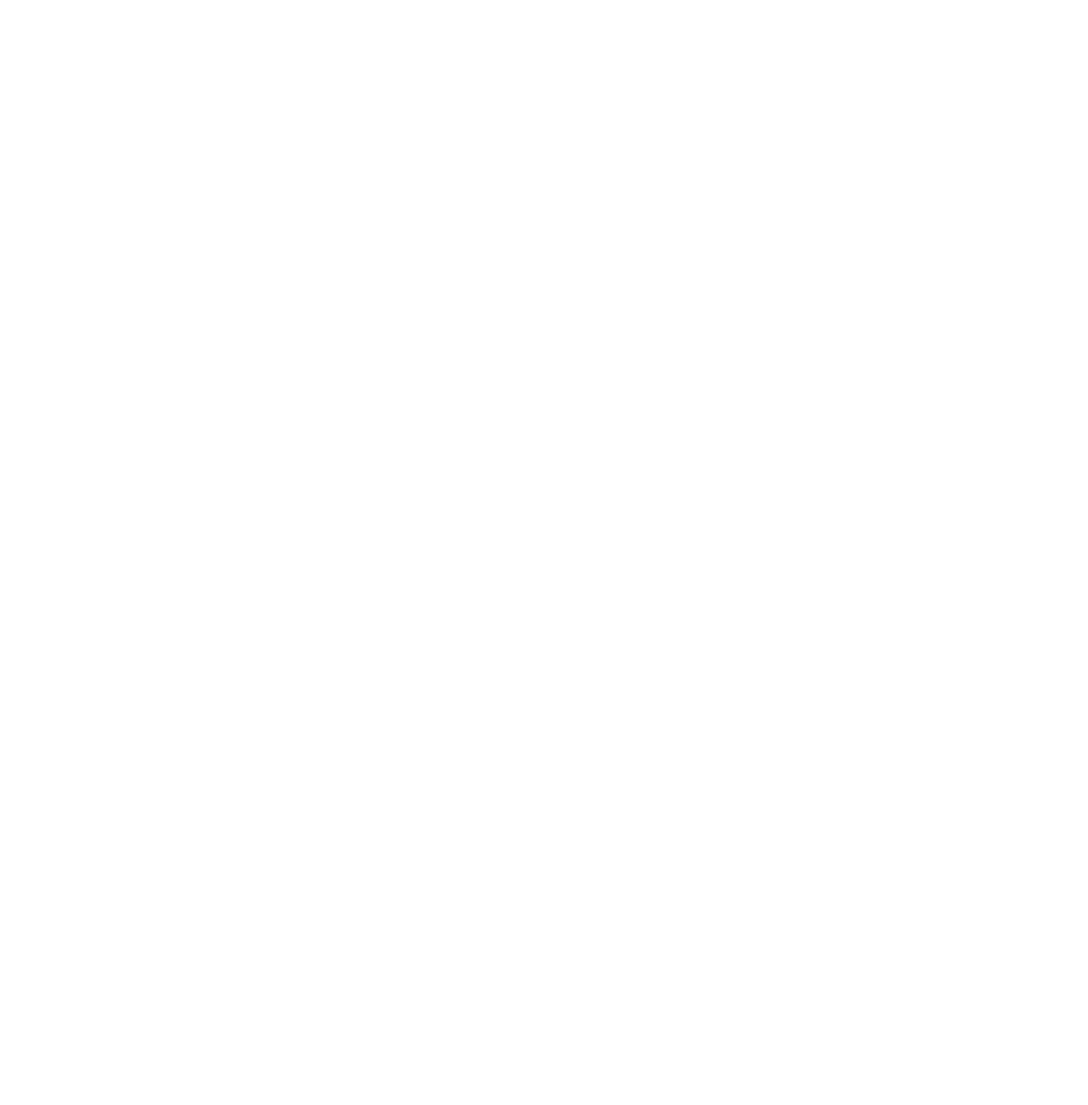
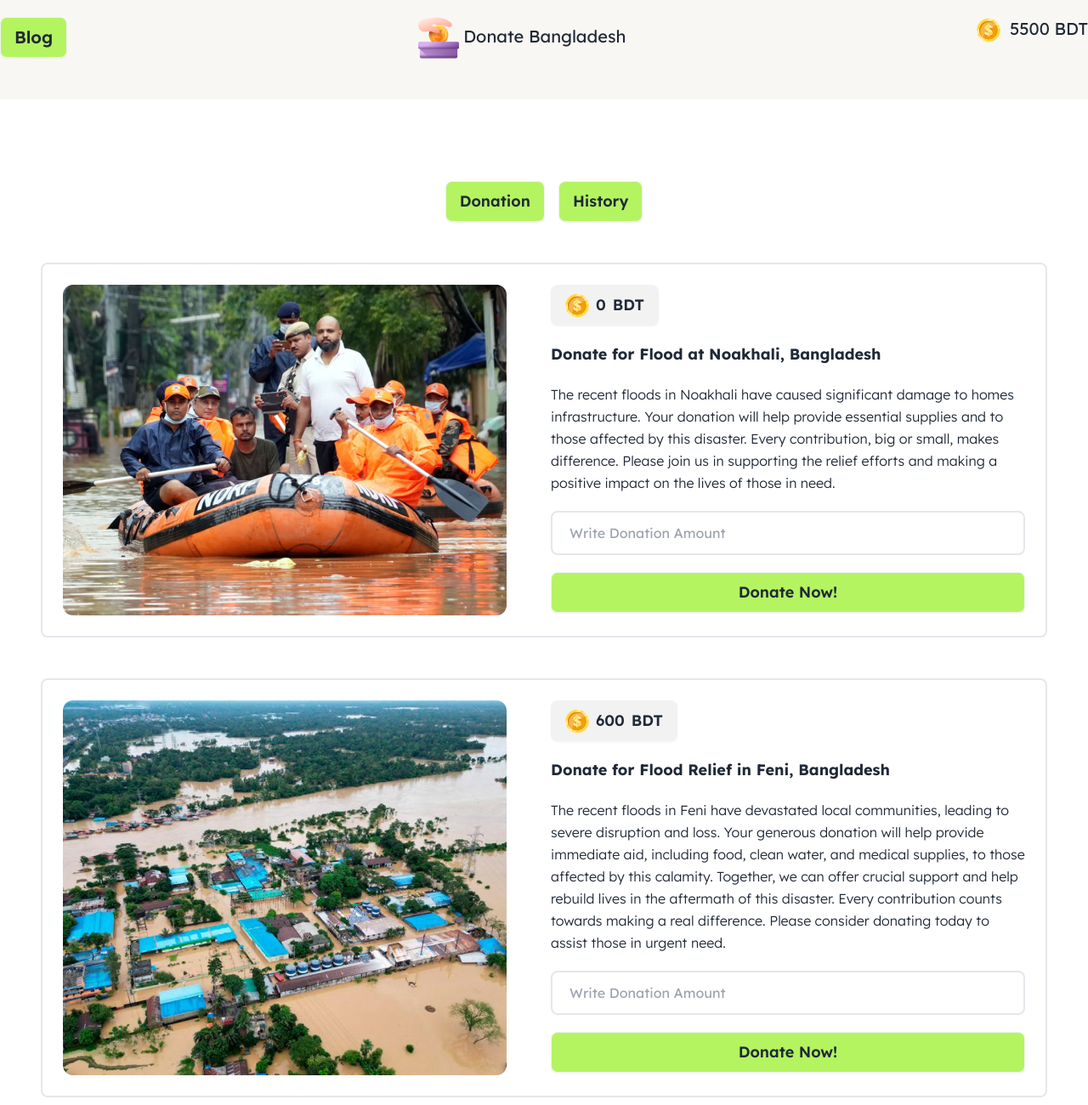
Before and after one commit to saminul-amin/donation, a plain HTML site: page index.html in a window 1280 px wide. Shown: the top 1300 px of the page at 85% size. Before the commit the page ends 800 px from the top, so only its background shows below. Drawn offline with nearby package versions, Linux system fonts and the light colour scheme.

Commit message:
UI design done almost

```diff
--- a/index.html
+++ b/index.html
@@ -3,6 +3,12 @@
   <head>
     <meta charset="UTF-8" />
     <meta name="viewport" content="width=device-width, initial-scale=1.0" />
+    <link rel="preconnect" href="https://fonts.googleapis.com" />
+    <link rel="preconnect" href="https://fonts.gstatic.com" crossorigin />
+    <link
+      href="https://fonts.googleapis.com/css2?family=Lexend:wght@100..900&display=swap"
+      rel="stylesheet"
+    />
     <link
       href="https://cdn.jsdelivr.net/npm/daisyui@4.12.10/dist/full.min.css"
       rel="stylesheet"
@@ -11,7 +17,125 @@
     <script src="https://cdn.tailwindcss.com"></script>
     <title>Donation</title>
   </head>
-  <body>
+  <body style="font-family: 'Lexend'">
+    <!-- Navbar -->
+    <header class="bg-[#F9F7F3]">
+      <div class="mx-auto pt-5 pb-12 container flex justify-between">
+        <div class="">
+          <button class="btn bg-[#B4F461] text-xl">Blog</button>
+        </div>
+        <div class="">
+          <h2 class="text-xl">
+            <img src="assets/logo.png" alt="" class="inline-block" />
+            Donate Bangladesh
+          </h2>
+        </div>
+        <div class="">
+          <h2 class="text-xl">
+            <img src="assets/coin.png" alt="" class="inline-block" />&nbsp;
+            <span>5500</span> BDT
+          </h2>
+        </div>
+      </div>
+    </header>
 
+    <!-- Main Section -->
+    <main class="mt-24 container mx-auto">
+      <div class="flex justify-center gap-4">
+        <button class="btn bg-[#B4F461] text-lg">Donation</button>
+        <button class="btn bg-[#B4F461] text-lg">History</button>
+      </div>
+
+      <!-- Cards -->
+      <div>
+        <!-- Card 1 -->
+        <div class="border-2 p-6 m-12 rounded-lg grid grid-cols-2 gap-4">
+          <img src="assets/noakhali.png" alt="" />
+          <div>
+            <button class="btn text-lg font-semibold">
+              <img src="assets/coin.png" alt="" /><span>0</span> BDT
+            </button>
+            <h3 class="font-bold text-lg my-5">
+              Donate for Flood at Noakhali, Bangladesh
+            </h3>
+            <p class="font-light leading-relaxed">
+              The recent floods in Noakhali have caused significant damage to
+              homes infrastructure. Your donation will help provide essential
+              supplies and to those affected by this disaster. Every
+              contribution, big or small, makes difference. Please join us in
+              supporting the relief efforts and making a positive impact on the
+              lives of those in need.
+            </p>
+            <input
+              type="text"
+              class="w-full border-2 rounded-lg px-5 py-3 my-5"
+              placeholder="Write Donation Amount"
+            />
+            <button class="btn bg-[#B4F461] w-full text-lg">Donate Now!</button>
+          </div>
+        </div>
+
+        <!-- Card 2 -->
+        <div class="border-2 p-6 m-12 rounded-lg grid grid-cols-2 gap-4">
+          <img src="assets/feni.png" alt="" />
+          <div>
+            <button class="btn text-lg font-semibold">
+              <img src="assets/coin.png" alt="" /><span>600</span> BDT
+            </button>
+            <h3 class="font-bold text-lg my-5">
+              Donate for Flood Relief in Feni, Bangladesh
+            </h3>
+            <p class="font-light leading-relaxed">
+              The recent floods in Feni have devastated local communities,
+              leading to severe disruption and loss. Your generous donation will
+              help provide immediate aid, including food, clean water, and
+              medical supplies, to those affected by this calamity. Together, we
+              can offer crucial support and help rebuild lives in the aftermath
+              of this disaster. Every contribution counts towards making a real
+              difference. Please consider donating today to assist those in
+              urgent need.
+            </p>
+            <input
+              type="text"
+              class="w-full border-2 rounded-lg px-5 py-3 my-5"
+              placeholder="Write Donation Amount"
+            />
+            <button class="btn bg-[#B4F461] w-full text-lg">Donate Now!</button>
+          </div>
+        </div>
+
+        <!-- Card 3 -->
+        <div class="border-2 p-6 m-12 rounded-lg grid grid-cols-2 gap-4">
+          <img src="assets/quota-protest.png" alt="" />
+          <div>
+            <button class="btn text-lg font-semibold">
+              <img src="assets/coin.png" alt="" /><span>2400</span> BDT
+            </button>
+            <h3 class="font-bold text-lg my-5">
+              Aid for Injured in the Quota Movement
+            </h3>
+            <p class="font-light leading-relaxed">
+              The recent Quota movement has resulted in numerous injuries and
+              significant hardship for many individuals. Your support is crucial
+              in providing medical assistance, rehabilitation, and necessary
+              supplies to those affected. By contributing, you help ensure that
+              injured individuals receive the care and support they need during
+              this challenging time. Every donation plays a vital role in
+              alleviating their suffering and aiding in their recovery. Please
+              consider making a donation to support these brave individuals in
+              their time of need.
+            </p>
+            <input
+              type="text"
+              class="w-full border-2 rounded-lg px-5 py-3 my-5"
+              placeholder="Write Donation Amount"
+            />
+            <button class="btn bg-[#B4F461] w-full text-lg">Donate Now!</button>
+          </div>
+        </div>
+      </div>
+    </main>
+
+    <footer class="bg-[#F9F7F3] h-24"></footer>
   </body>
 </html>
```
